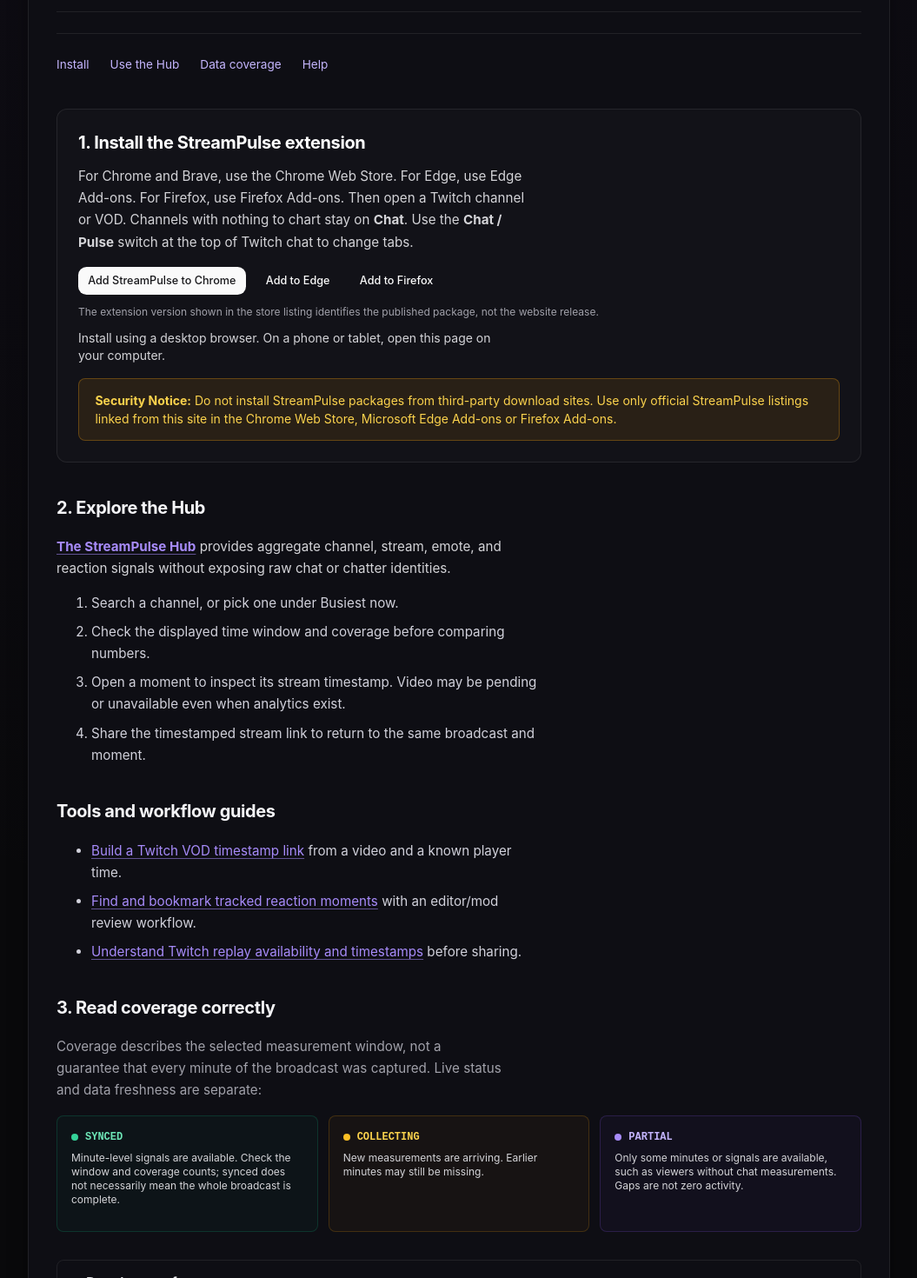
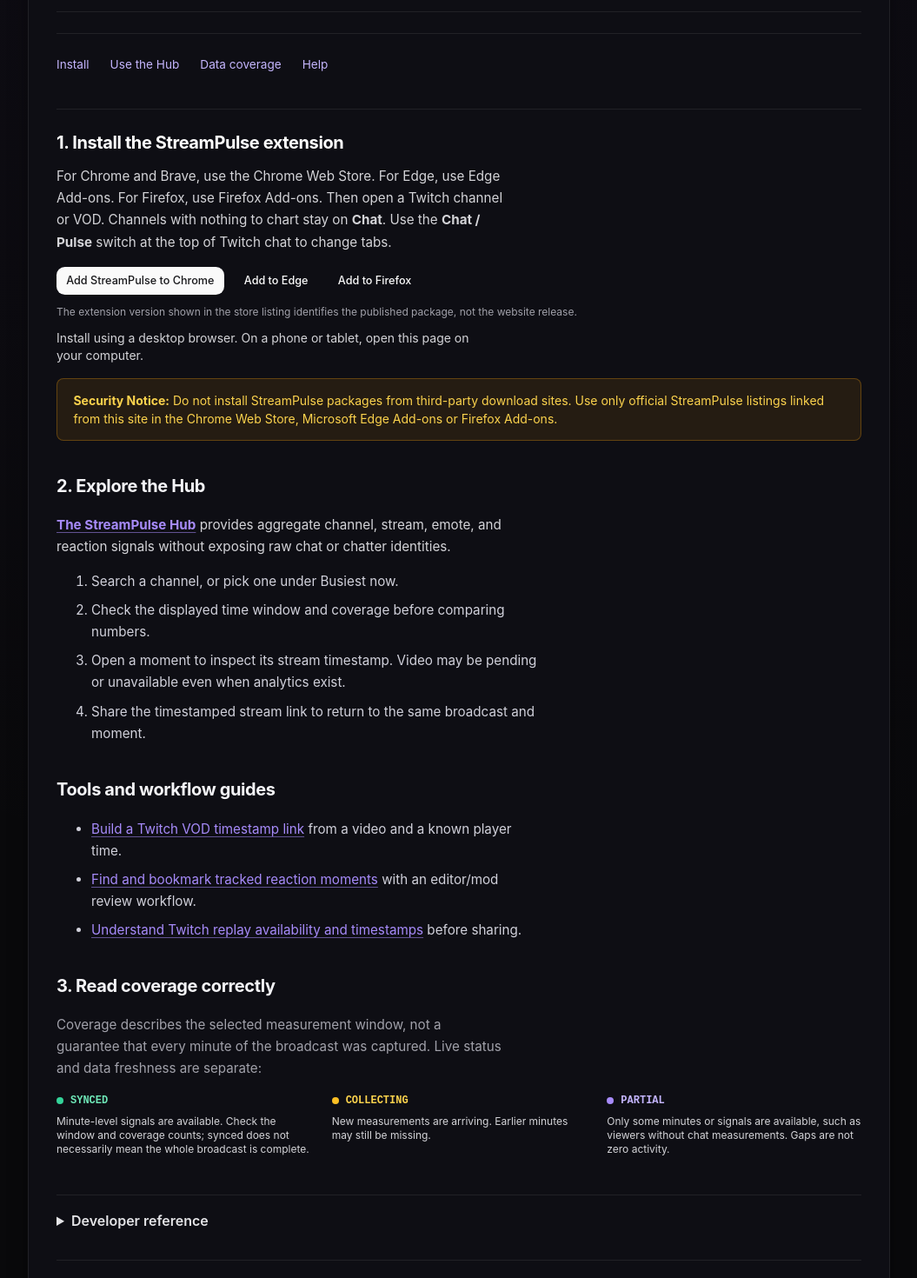
Before and after one commit to Aron-Chu/streamclone-pulse, a React (Vite) app in the folder streampulse-web/: page /docs in a window 1280 px wide. Shown: the part 280-1750 px from the top of the page at 87% size, without its empty margins (112-1167 px from the left). Built offline with nearby package versions, Linux system fonts and the light colour scheme; no server answers.

Commit message:
fix(site): flatten boxes nested inside the page card

```diff
--- a/streampulse-web/src/routes/account/AccountPage.tsx
+++ b/streampulse-web/src/routes/account/AccountPage.tsx
@@ -99,6 +99,7 @@ function SignInForm({ returnTo, heading, intro = 'We’ll email you a link. No p
   // The pilot notice is the same static text for every address, before and after
   // sending, so it never reveals whether a given address is on the tester list.
   return <><h1>{heading(sent)}</h1>
+    <p className="pulse-account-intro" data-testid="pilot-sign-in-note">{PILOT_SIGN_IN_NOTE}</p>
     {!sent && lead ? lead : null}
     {!sent && withTwitch ? <div className="pulse-account-twitch" data-testid="twitch-sign-in">
       <p className="pulse-account-intro">Keeps your saves, notes and watched streams together, on the site and in the extension.</p>
@@ -112,9 +113,9 @@ function SignInForm({ returnTo, heading, intro = 'We’ll email you a link. No p
         <Link to={PRIVACY_PATH}>privacy policy</Link> and <Link to={TERMS_PATH}>terms of use</Link>.
       </p>
     </div> : null}
-    {sent ? <div role="status"><p className="pulse-account-intro">Open the sign-in link in this browser, then confirm. The link expires after 15 minutes.</p>{sentDetail ? <p className="pulse-account-waiting" data-testid="sign-in-waiting"><span className="pulse-account-spinner" aria-hidden="true" />{sentDetail}</p> : null}<p className="pulse-account-pilot" data-testid="pilot-sign-in-note">{PILOT_SIGN_IN_NOTE}</p><button onClick={() => setSent(false)}>Use another email</button></div>
+    {sent ? <div role="status"><p className="pulse-account-intro">Open the sign-in link in this browser, then confirm. The link expires after 15 minutes.</p>{sentDetail ? <p className="pulse-account-waiting" data-testid="sign-in-waiting"><span className="pulse-account-spinner" aria-hidden="true" />{sentDetail}</p> : null}<button onClick={() => setSent(false)}>Use another email</button></div>
       : !emailOpen ? null
-      : <form id={emailFormId} onSubmit={submit}><p className="pulse-account-intro">{intro}</p><p className="pulse-account-pilot" data-testid="pilot-sign-in-note">{PILOT_SIGN_IN_NOTE}</p><label htmlFor="account-email">Email address</label>
+      : <form id={emailFormId} onSubmit={submit}><p className="pulse-account-intro">{intro}</p><label htmlFor="account-email">Email address</label>
         <input ref={emailInput} id="account-email" type="email" autoComplete="email" required maxLength={254} value={email} onChange={event => setEmail(event.target.value)} disabled={busy} />
         <button className="pulse-account-primary" disabled={busy}>{busy ? 'Sending…' : 'Send sign-in link'}</button>
         {/* The policy has to be reachable where the address is actually asked
--- a/streampulse-web/src/routes/account/account.css
+++ b/streampulse-web/src/routes/account/account.css
@@ -41,15 +41,6 @@
 .pulse-account form { display: grid; gap: 12px; }
 .pulse-account form .pulse-account-intro { margin-bottom: 4px; }
 .pulse-account .pulse-account-code-help { margin: 0 0 12px; font-size: 14px; }
-
-.pulse-account .pulse-account-pilot {
-  margin: 0 0 12px;
-  padding: 14px 16px;
-  border: 1px solid #34313f;
-  border-radius: 12px;
-  background: #1c1a25;
-  font-size: 14px;
-}
 
 .pulse-account label { color: #e4e4ed; font-size: 14px; font-weight: 500; }
 
@@ -225,8 +216,7 @@
    #9146FF (hover #772CE8) with the white Glitch; white text is 4.6:1. */
 .pulse-account-twitch { display: grid; gap: 12px; margin-bottom: 8px; }
 .pulse-account-twitch .pulse-account-intro { margin-bottom: 4px; }
-.pulse-account-twitch .pulse-account-privacy,
-.pulse-account-twitch .pulse-account-pilot { margin: 0; }
+.pulse-account-twitch .pulse-account-privacy { margin: 0; }
 .pulse-account .pulse-account-twitch-button {
   min-height: 48px;
   border-color: #9146ff;
--- a/streampulse-web/src/routes/public/Docs.tsx
+++ b/streampulse-web/src/routes/public/Docs.tsx
@@ -29,7 +29,7 @@ export default function Docs() {
         </nav>
 
         {/* Extension Installation */}
-        <section id="extension" aria-labelledby="extension-title" className="mt-8 rounded-xl border border-white/[0.08] bg-white/[0.02] p-6">
+        <section id="extension" aria-labelledby="extension-title" className="mt-8 border-t border-white/[0.08] pt-6">
           <h2 id="extension-title" className="!mt-0 text-xl font-bold text-white">1. Install the StreamPulse extension</h2>
           <p className="mt-2 text-zinc-300">
             For Chrome and Brave, use the Chrome Web Store. For Edge, use Edge Add-ons. For Firefox, use Firefox Add-ons.
@@ -84,8 +84,8 @@ export default function Docs() {
           <p className="text-zinc-400">
             Coverage describes the selected measurement window, not a guarantee that every minute of the broadcast was captured. Live status and data freshness are separate:
           </p>
-          <div className="grid grid-cols-1 md:grid-cols-3 gap-3 mt-4">
-            <div className="rounded-lg border border-emerald-500/20 bg-emerald-500/[0.04] p-4">
+          <div className="grid grid-cols-1 md:grid-cols-3 gap-6 mt-4">
+            <div>
               <div className="flex items-center gap-2">
                 <span className="h-2 w-2 rounded-full bg-emerald-400" />
                 <span className="font-bold text-emerald-300 uppercase text-xs font-mono">Synced</span>
@@ -94,7 +94,7 @@ export default function Docs() {
                 Minute-level signals are available. Check the window and coverage counts; synced does not necessarily mean the whole broadcast is complete.
               </p>
             </div>
-            <div className="rounded-lg border border-amber-500/20 bg-amber-500/[0.04] p-4">
+            <div>
               <div className="flex items-center gap-2">
                 <span className="h-2 w-2 rounded-full bg-amber-400" />
                 <span className="font-bold text-amber-300 uppercase text-xs font-mono">Collecting</span>
@@ -103,7 +103,7 @@ export default function Docs() {
                 New measurements are arriving. Earlier minutes may still be missing.
               </p>
             </div>
-            <div className="rounded-lg border border-violet-500/20 bg-violet-500/[0.04] p-4">
+            <div>
               <div className="flex items-center gap-2">
                 <span className="h-2 w-2 rounded-full bg-violet-400" />
                 <span className="font-bold text-violet-300 uppercase text-xs font-mono">Partial</span>
@@ -114,7 +114,7 @@ export default function Docs() {
             </div>
           </div>
         </section>
-        <details className="mt-8 rounded-lg border border-white/[0.08] px-4 py-3">
+        <details className="mt-8 border-t border-white/[0.08] pt-4">
           <summary className="cursor-pointer font-semibold text-zinc-200">Developer reference</summary>
           <div id="api" className="pt-3 text-sm text-zinc-400">
             <p>These read-only aggregate endpoints power the portal. Respect rate limits and cache responses; no media access or creator permissions are granted by public analytics.</p>
--- a/streampulse-web/src/routes/public/PrelaunchNotice.tsx
+++ b/streampulse-web/src/routes/public/PrelaunchNotice.tsx
@@ -11,7 +11,7 @@ export function PrelaunchNotice() {
     <p
       role="note"
       data-testid="prelaunch-notice"
-      className="mt-6 rounded-xl border border-amber-400/30 bg-amber-400/[0.06] p-4 text-sm text-amber-100"
+      className="mt-6 max-w-none rounded-xl border border-amber-400/30 bg-amber-400/[0.06] p-4 text-sm text-amber-100"
     >
       <strong>Supporter sign-ups aren&rsquo;t open yet</strong>, so you can&rsquo;t buy it today. Billing
       details here describe how it will work once they open.
--- a/streampulse-web/src/routes/public/Support.tsx
+++ b/streampulse-web/src/routes/public/Support.tsx
@@ -62,7 +62,7 @@ export default function Support() {
             </div>
           </section>
 
-          <section className="mt-8 rounded-xl border border-white/[0.08] bg-black/20 p-6">
+          <section className="mt-8 border-t border-white/[0.08] pt-6">
             <h2 className="!mt-0">Extension not appearing on Twitch</h2>
             <ol className="mt-3 space-y-2 text-sm text-zinc-300">
               <li>
--- a/streampulse-web/src/routes/public/support.css
+++ b/streampulse-web/src/routes/public/support.css
@@ -192,7 +192,9 @@ textarea.feedback-input { min-height: 118px; resize: vertical; line-height: 1.5;
 .app-shell .feedback-public:not(.feedback-public--plain) { border: 1px dashed #3f3f46; }
 .app-shell :is(.feedback-public, .feedback-off) .sc-btn--outline { border: 1px solid #3f3f46; }
 
-/* /support: the card that sends readers to /feedback. */
+/* /support: the card that sends readers to /feedback reads as part of the page, not a second box. */
+.app-shell .feedback-link-card { width: 100%; margin: 0; padding: 0 0 1.75rem; border: 0; border-bottom: 1px solid rgba(255, 255, 255, 0.08); border-radius: 0; background: none; box-shadow: none; }
+.feedback-link-card::before { content: none; }
 .feedback-link-card { display: flex; flex-wrap: wrap; align-items: center; justify-content: space-between; gap: 1rem 1.5rem; }
 .feedback-link-card__text { flex: 1 1 18rem; min-width: 0; }
 .feedback-link-card .feedback-card__title { font-size: 1.45rem; }
--- a/streampulse-web/src/ui/global.css
+++ b/streampulse-web/src/ui/global.css
@@ -306,10 +306,13 @@ select {
 /* Privacy and Terms (FoldedSections): each section folds under its heading, in the
    look of the Docs "Developer reference" fold: its border, radius and padding. */
 .public-document .public-fold {
-  margin-top: 0.75rem;
-  padding: 0 1rem;
-  border: 1px solid rgba(255, 255, 255, 0.08);
-  border-radius: 0.5rem;
+  margin-top: 0;
+  padding: 0;
+  border-top: 1px solid rgba(255, 255, 255, 0.08);
+}
+
+.public-document .alert {
+  max-width: none;
 }
 
 .public-document .public-fold > summary {
```
